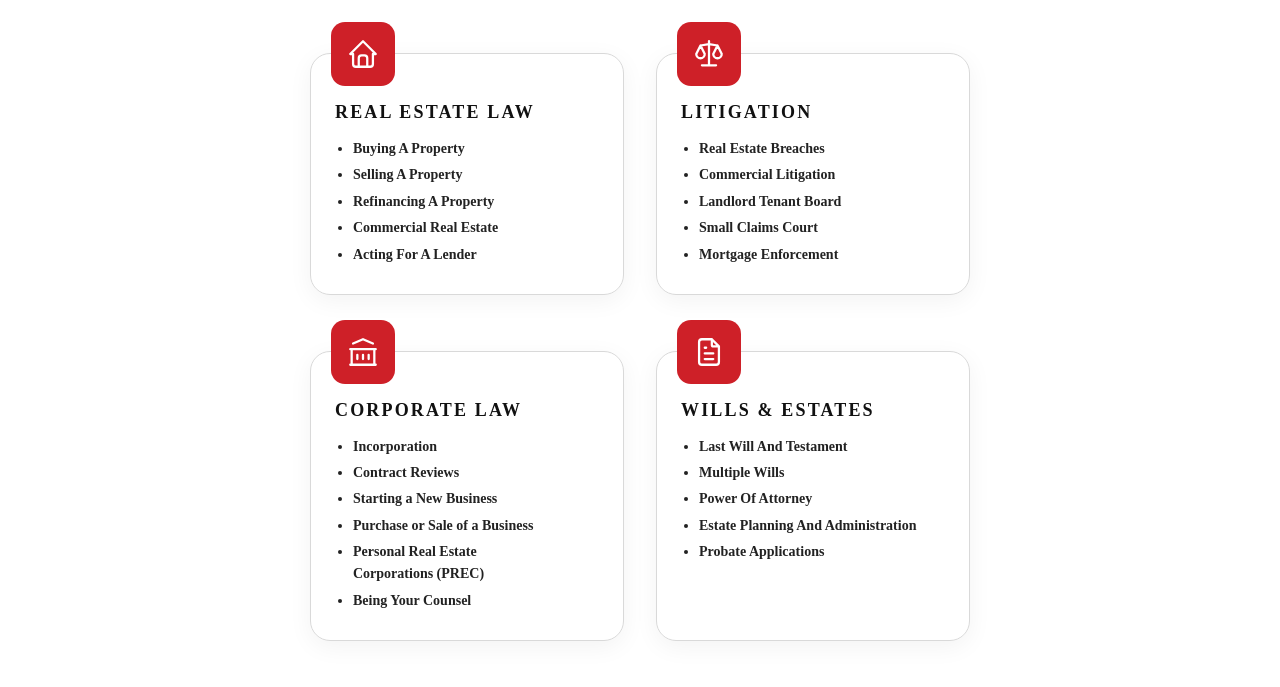
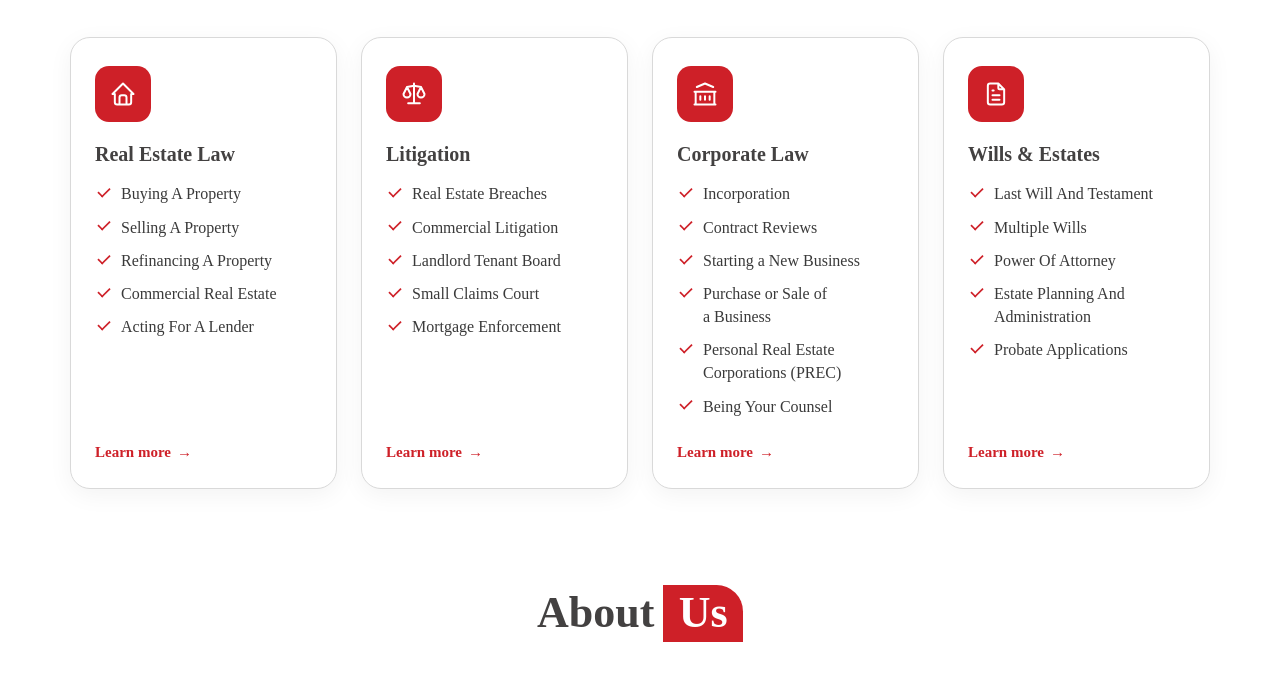
Before and after one commit to saru29/navawilson, an Astro site: page / in a window 1280 px wide. Shown: the part 541-1228 px from the top of the page. Built offline with nearby package versions, Linux system fonts and the light colour scheme; Astro itself is replaced by a stand-in of ours.

Commit message:
Redesign the homepage Services cards and raise small text sizes
Four cards in a row with the icon inside, check-mark lists and a Learn more
link. Service lists, About facts and form fields are 16px; footer 15px.

Co-Authored-By: Claude Opus 5.5 <noreply@anthropic.com>

```diff
--- a/src/components/ContactForm.astro
+++ b/src/components/ContactForm.astro
@@ -88,7 +88,7 @@ const thanksUrl = new URL('/contact-us/thanks/', Astro.site).href;
     border-radius: 999px;
     background: var(--color-white);
     font: inherit;
-    font-size: 14px;
+    font-size: 16px;
     color: var(--color-text);
   }
 
--- a/src/components/Footer.astro
+++ b/src/components/Footer.astro
@@ -63,7 +63,7 @@ const contact = [
 <style>
   .footer {
     padding-block: 48px 32px;
-    font-size: 14px;
+    font-size: 15px;
     color: var(--color-text);
   }
 
--- a/src/components/home/About.astro
+++ b/src/components/home/About.astro
@@ -49,7 +49,7 @@ const strengths = [
   .facts li {
     position: relative;
     padding-left: 18px;
-    font-size: 15px;
+    font-size: 16px;
   }
 
   .facts li + li {
--- a/src/components/home/Services.astro
+++ b/src/components/home/Services.astro
@@ -60,12 +60,13 @@ const services = [
       {services.map((s) => (
         <li class="card">
           <span class="icon" aria-hidden="true">
-            <svg width="34" height="34" viewBox="0 0 24 24" fill="none" stroke="currentColor" stroke-width="1.6" stroke-linecap="round" stroke-linejoin="round"><path d={s.icon} /></svg>
+            <svg width="28" height="28" viewBox="0 0 24 24" fill="none" stroke="currentColor" stroke-width="1.7" stroke-linecap="round" stroke-linejoin="round"><path d={s.icon} /></svg>
           </span>
           <h3><a href={s.href}>{s.title}</a></h3>
-          <ul>
+          <ul class="items">
             {s.items.map(([label, href]) => <li>{href ? <a href={href}>{label}</a> : label}</li>)}
           </ul>
+          <a href={s.href} class="more" aria-label={`Learn more about ${s.title}`}>Learn more <span aria-hidden="true">→</span></a>
         </li>
       ))}
     </ul>
@@ -76,45 +77,59 @@ const services = [
   .grid {
     list-style: none;
     display: grid;
-    grid-template-columns: repeat(2, minmax(0, 1fr));
-    gap: 56px 32px;
-    max-width: 660px;
-    margin: 56px auto 0;
+    grid-template-columns: repeat(4, minmax(0, 1fr));
+    gap: 24px;
+    margin: 40px 0 0;
     padding: 0;
   }
 
   .card {
     position: relative;
-    padding: 48px 24px 28px;
+    display: flex;
+    flex-direction: column;
+    padding: 28px 24px 24px;
     border: 1px solid var(--color-border);
     border-radius: var(--radius-card);
+    background: var(--color-white);
     box-shadow: 0 6px 24px rgb(0 0 0 / 0.05);
+    overflow: hidden;
     transition: transform 0.2s, box-shadow 0.2s;
   }
 
+  .card::before {
+    content: '';
+    position: absolute;
+    inset: 0 0 auto;
+    height: 4px;
+    background: var(--color-primary);
+    transform: scaleX(0);
+    transform-origin: left;
+    transition: transform 0.25s;
+  }
+
   .card:hover {
-    transform: translateY(-3px);
-    box-shadow: 0 12px 32px rgb(0 0 0 / 0.08);
+    transform: translateY(-4px);
+    box-shadow: 0 14px 36px rgb(0 0 0 / 0.09);
+  }
+
+  .card:hover::before {
+    transform: scaleX(1);
   }
 
   .icon {
-    position: absolute;
-    top: -32px;
-    left: 20px;
     display: grid;
     place-items: center;
-    width: 64px;
-    height: 64px;
+    width: 56px;
+    height: 56px;
     border-radius: 14px;
     background: var(--color-primary);
     color: var(--color-white);
   }
 
   h3 {
-    font-size: 18px;
-    letter-spacing: 0.12em;
-    text-transform: uppercase;
-    color: #111;
+    margin-top: 20px;
+    font-size: 20px;
+    color: var(--color-heading);
   }
 
   h3 a {
@@ -125,32 +140,74 @@ const services = [
     color: var(--color-primary);
   }
 
-  .card ul {
-    list-style: disc;
-    margin: 14px 0 0;
-    padding-left: 18px;
-    font-size: 14px;
-    font-weight: 600;
-    color: #222;
+  .items {
+    list-style: none;
+    flex: 1;
+    margin: 16px 0 0;
+    padding: 0;
+    font-size: 16px;
+    line-height: 1.45;
+    color: var(--color-text);
   }
 
-  .card li + li {
-    margin-top: 4px;
+  .items li {
+    position: relative;
+    padding-left: 26px;
   }
 
-  .card ul a {
+  .items li + li {
+    margin-top: 10px;
+  }
+
+  .items li::before {
+    content: '';
+    position: absolute;
+    left: 2px;
+    top: 0.3em;
+    width: 14px;
+    height: 8px;
+    border: solid var(--color-primary);
+    border-width: 0 0 2.5px 2.5px;
+    transform: rotate(-45deg) scale(0.85);
+  }
+
+  .items a {
     text-decoration: none;
   }
 
-  .card ul a:hover {
+  .items a:hover {
     color: var(--color-primary);
+  }
+
+  .more {
+    display: inline-flex;
+    gap: 6px;
+    margin-top: 22px;
+    font-size: 15px;
+    font-weight: 600;
+    color: var(--color-primary);
+    text-decoration: none;
+  }
+
+  .more span {
+    transition: transform 0.2s;
+  }
+
+  .more:hover span {
+    transform: translateX(4px);
+  }
+
+  @media (max-width: 1100px) {
+    .grid {
+      grid-template-columns: repeat(2, minmax(0, 1fr));
+    }
   }
 
   @media (max-width: 600px) {
     .grid {
       grid-template-columns: minmax(0, 1fr);
-      gap: 56px;
-      margin-top: 56px;
+      gap: 16px;
+      margin-top: 28px;
     }
   }
 </style>
```
Also changed, not shown: docs/BUILD_GUIDE.md (+3 -2 lines).
